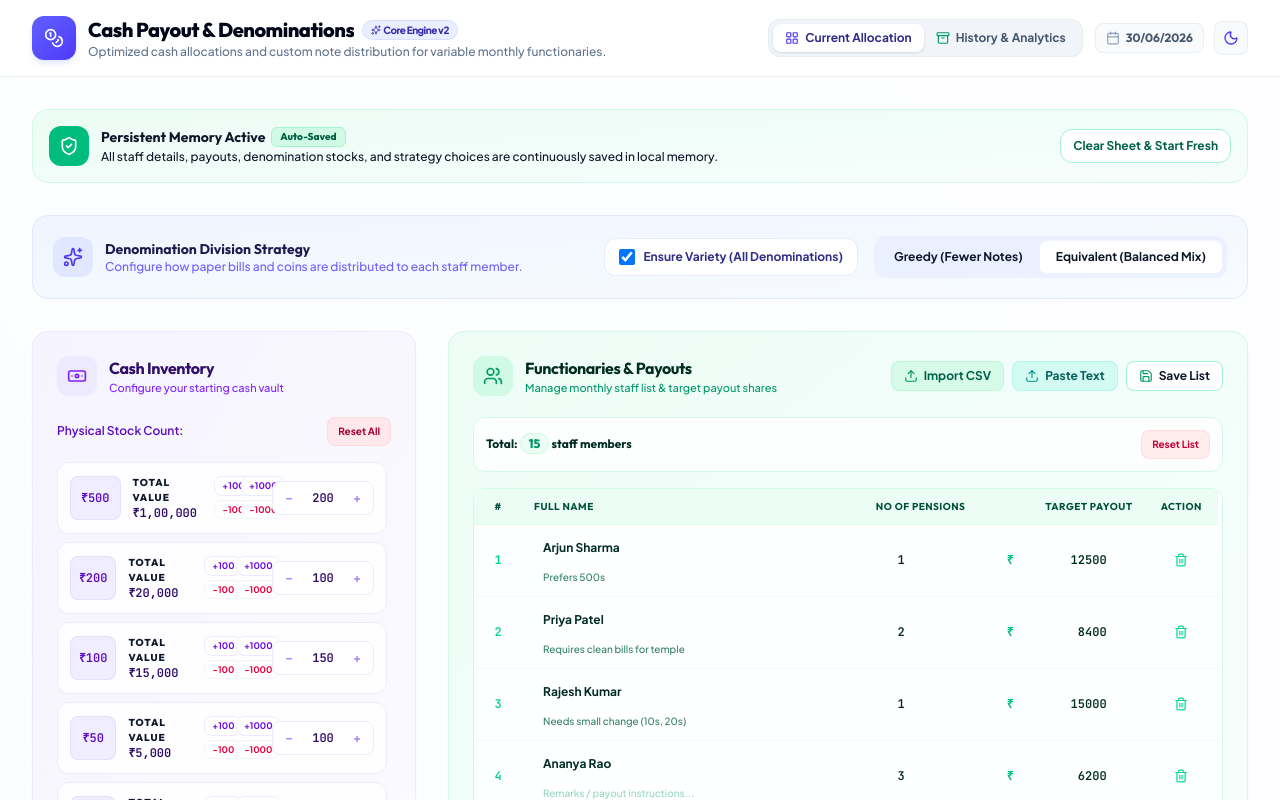
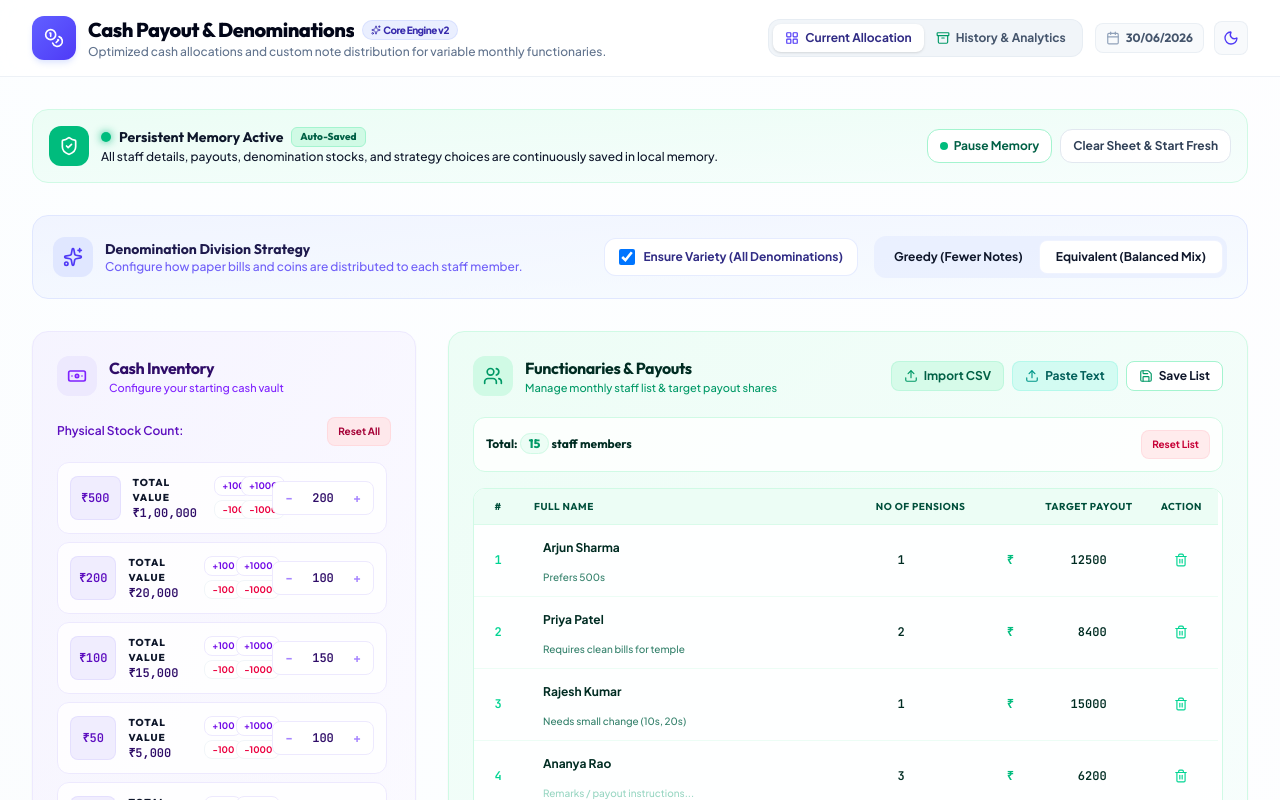
Before and after one commit to prapulwinny-collab/Pensions-denomination-, a React (Vite) app: page / in a window 1280 px wide. Shown: the top 800 px of the page. Built offline with nearby package versions, Linux system fonts and the light colour scheme.

Commit message:
feat: add persistent memory toggle
Introduce a state to toggle automatic localStorage saving for stocks and functionaries, allowing users to disable persistence when desired.

```diff
--- a/src/App.tsx
+++ b/src/App.tsx
@@ -125,54 +125,79 @@ export default function App() {
     return true;
   });
 
-  // Persistent storage auto-save effects
+  // Persistent Memory Active Toggle State
+  const [isPersistentMemoryActive, setIsPersistentMemoryActive] = useState<boolean>(() => {
+    try {
+      const saved = localStorage.getItem('cash_dist_persistentMemoryActive');
+      if (saved !== null) return saved === 'true';
+    } catch (e) {
+      console.warn('Failed to parse persistentMemoryActive from localStorage', e);
+    }
+    return true;
+  });
+
   useEffect(() => {
+    try {
+      localStorage.setItem('cash_dist_persistentMemoryActive', String(isPersistentMemoryActive));
+    } catch (e) {
+      console.error('Error saving persistentMemoryActive preference', e);
+    }
+  }, [isPersistentMemoryActive]);
+
+  // Persistent storage auto-save effects (guarded by isPersistentMemoryActive)
+  useEffect(() => {
+    if (!isPersistentMemoryActive) return;
     try {
       localStorage.setItem('cash_dist_stock', JSON.stringify(stock));
     } catch (e) {
       console.error('Error saving stock to persistent memory', e);
     }
-  }, [stock]);
+  }, [stock, isPersistentMemoryActive]);
 
   useEffect(() => {
+    if (!isPersistentMemoryActive) return;
     try {
       localStorage.setItem('cash_dist_functionaries', JSON.stringify(functionaries));
     } catch (e) {
       console.error('Error saving functionaries to persistent memory', e);
     }
-  }, [functionaries]);
+  }, [functionaries, isPersistentMemoryActive]);
 
   useEffect(() => {
+    if (!isPersistentMemoryActive) return;
     try {
       localStorage.setItem('cash_dist_manualOverrides', JSON.stringify(manualOverrides));
     } catch (e) {
       console.error('Error saving manualOverrides to persistent memory', e);
     }
-  }, [manualOverrides]);
+  }, [manualOverrides, isPersistentMemoryActive]);
 
   useEffect(() => {
+    if (!isPersistentMemoryActive) return;
     try {
       localStorage.setItem('cash_dist_isEquivalentMode', String(isEquivalentMode));
     } catch (e) {
       console.error('Error saving isEquivalentMode to persistent memory', e);
     }
-  }, [isEquivalentMode]);
+  }, [isEquivalentMode, isPersistentMemoryActive]);
 
   useEffect(() => {
+    if (!isPersistentMemoryActive) return;
     try {
       localStorage.setItem('cash_dist_ensureAllDenominations', String(ensureAllDenominations));
     } catch (e) {
       console.error('Error saving ensureAllDenominations to persistent memory', e);
     }
-  }, [ensureAllDenominations]);
+  }, [ensureAllDenominations, isPersistentMemoryActive]);
 
   useEffect(() => {
+    if (!isPersistentMemoryActive) return;
     try {
       localStorage.setItem('cash_dist_currency', JSON.stringify(selectedCurrency));
     } catch (e) {
       console.error('Error saving currency to persistent memory', e);
     }
-  }, [selectedCurrency]);
+  }, [selectedCurrency, isPersistentMemoryActive]);
 
   // Reset overrides when changing currency, mode, or strategy to prevent state issues
   useEffect(() => {
@@ -289,22 +314,73 @@ export default function App() {
           <>
             {/* Banner callout explaining persistent memory state */}
 
-        <div className="bg-gradient-to-br from-emerald-50 to-teal-50/50 border border-emerald-100 shadow-3xs rounded-2xl p-4 flex flex-col sm:flex-row items-start sm:items-center justify-between gap-3 no-print dark:from-emerald-950/30 dark:to-teal-950/10 dark:border-emerald-900/50" id="sample-data-callout">
+        <div
+          className={`border shadow-3xs rounded-2xl p-4 flex flex-col sm:flex-row items-start sm:items-center justify-between gap-3 no-print transition-colors ${
+            isPersistentMemoryActive
+              ? 'bg-gradient-to-br from-emerald-50 to-teal-50/50 border-emerald-100 dark:from-emerald-950/30 dark:to-teal-950/10 dark:border-emerald-900/50'
+              : 'bg-gradient-to-br from-rose-50 to-slate-50 border-rose-200/80 dark:from-rose-950/20 dark:to-slate-900/60 dark:border-rose-900/50'
+          }`}
+          id="sample-data-callout"
+        >
           <div className="flex items-center gap-3">
-            <div className="p-2.5 bg-emerald-500 text-white rounded-xl shadow-3xs">
+            <div className={`p-2.5 rounded-xl shadow-3xs text-white transition-colors ${
+              isPersistentMemoryActive ? 'bg-emerald-500' : 'bg-rose-500'
+            }`}>
               <ShieldCheck className="w-5 h-5" />
             </div>
             <div>
-              <h4 className="text-sm font-bold text-emerald-850 dark:text-emerald-300 font-display flex items-center gap-1.5">
-                <span>Persistent Memory Active</span>
-                <span className="text-[10px] bg-emerald-100 text-emerald-800 font-extrabold px-2 py-0.5 rounded-md dark:bg-emerald-950 dark:text-emerald-300 border border-emerald-200 dark:border-emerald-800">Auto-Saved</span>
+              <h4 className={`text-sm font-bold font-display flex items-center gap-2 flex-wrap ${
+                isPersistentMemoryActive
+                  ? 'text-emerald-850 dark:text-emerald-300'
+                  : 'text-rose-850 dark:text-rose-300'
+              }`}>
+                <span className="flex items-center gap-2">
+                  <span className="relative flex h-2.5 w-2.5 items-center justify-center shrink-0" id="persistent-memory-glow-dot">
+                    <span className={`animate-ping absolute inline-flex h-full w-full rounded-full opacity-75 ${
+                      isPersistentMemoryActive ? 'bg-emerald-400' : 'bg-rose-400'
+                    }`} />
+                    <span className={`relative inline-flex rounded-full h-2.5 w-2.5 ${
+                      isPersistentMemoryActive
+                        ? 'bg-emerald-500 shadow-[0_0_8px_rgba(16,185,129,0.9)]'
+                        : 'bg-rose-500 shadow-[0_0_8px_rgba(244,63,94,0.9)]'
+                    }`} />
+                  </span>
+                  <span>{isPersistentMemoryActive ? 'Persistent Memory Active' : 'Persistent Memory Inactive'}</span>
+                </span>
+
+                <span className={`text-[10px] font-extrabold px-2 py-0.5 rounded-md border ${
+                  isPersistentMemoryActive
+                    ? 'bg-emerald-100 text-emerald-800 border-emerald-200 dark:bg-emerald-950 dark:text-emerald-300 dark:border-emerald-800'
+                    : 'bg-rose-100 text-rose-800 border-rose-200 dark:bg-rose-950 dark:text-rose-300 dark:border-rose-800'
+                }`}>
+                  {isPersistentMemoryActive ? 'Auto-Saved' : 'Disabled'}
+                </span>
               </h4>
-              <p className="text-xs text-emerald-650 dark:text-emerald-400/90 font-medium mt-0.5">
-                All staff details, payouts, denomination stocks, and strategy choices are continuously saved in local memory.
+              <p className={`text-xs font-medium mt-0.5 ${
+                isPersistentMemoryActive
+                  ? 'text-emerald-650 dark:text-emerald-400/90'
+                  : 'text-rose-650 dark:text-rose-400/90'
+              }`}>
+                {isPersistentMemoryActive
+                  ? 'All staff details, payouts, denomination stocks, and strategy choices are continuously saved in local memory.'
+                  : 'Local auto-saving is currently paused. Changes will not be saved to browser storage.'}
               </p>
             </div>
           </div>
-          <div className="flex items-center gap-2 self-end sm:self-auto">
+          <div className="flex items-center gap-2 self-end sm:self-auto shrink-0 flex-wrap">
+            <button
+              onClick={() => setIsPersistentMemoryActive(!isPersistentMemoryActive)}
+              className={`px-3 py-2 text-xs font-bold rounded-xl border transition-all cursor-pointer shadow-3xs flex items-center gap-1.5 ${
+                isPersistentMemoryActive
+                  ? 'bg-white hover:bg-emerald-50 text-emerald-800 border-emerald-200 dark:bg-slate-800 dark:hover:bg-emerald-950/40 dark:text-emerald-300 dark:border-emerald-900/60'
+                  : 'bg-white hover:bg-rose-50 text-rose-800 border-rose-200 dark:bg-slate-800 dark:hover:bg-rose-950/40 dark:text-rose-300 dark:border-rose-900/60'
+              }`}
+              title="Toggle Persistent Memory State"
+              id="toggle-persistent-memory-btn"
+            >
+              <span className={`w-2 h-2 rounded-full shrink-0 ${isPersistentMemoryActive ? 'bg-emerald-500' : 'bg-rose-500'}`} />
+              <span>{isPersistentMemoryActive ? 'Pause Memory' : 'Enable Memory'}</span>
+            </button>
             <button
               onClick={() => {
                 if (window.confirm('Clear all staff members and zero out the cash drawer?')) {
@@ -315,7 +391,7 @@ export default function App() {
                   setManualOverrides({});
                 }
               }}
-              className="px-3 py-2 bg-white hover:bg-emerald-50 text-emerald-800 text-xs font-bold rounded-xl border border-emerald-200 transition-all cursor-pointer shadow-3xs whitespace-nowrap dark:bg-slate-800 dark:hover:bg-emerald-950/40 dark:text-emerald-300 dark:border-emerald-900/60"
+              className="px-3 py-2 bg-white hover:bg-slate-50 text-slate-700 text-xs font-bold rounded-xl border border-slate-200 transition-all cursor-pointer shadow-3xs whitespace-nowrap dark:bg-slate-800 dark:hover:bg-slate-700 dark:text-slate-200 dark:border-slate-700"
             >
               Clear Sheet & Start Fresh
             </button>
```
